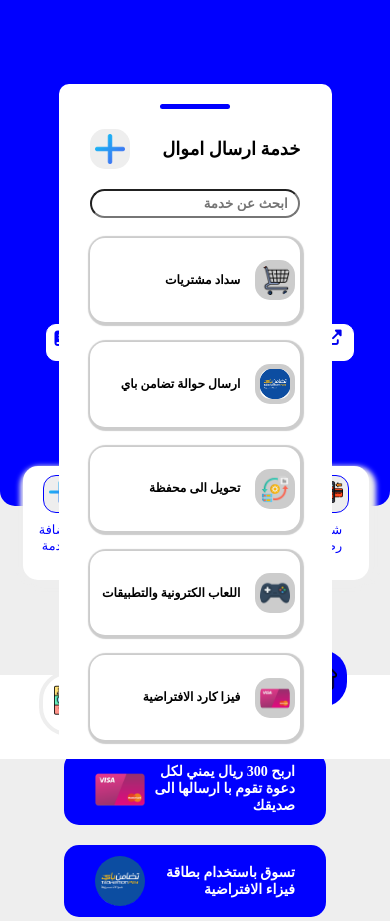
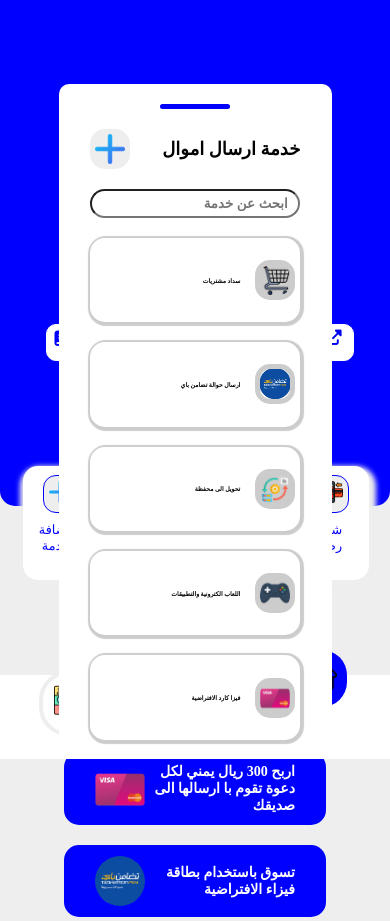
Before and after one commit to Mohammedhumidking/walitMohammedHumid, a PHP site: page /main.html in a window 390 px wide, after a click on "أرسال اموال". Shown: the part 85-1006 px from the top of the page. Run offline with PHP 8.4, Linux system fonts and the light colour scheme; some libraries are stand-ins or nearby versions; grey boxes are pictures that could not be loaded.

Commit message:
midai.css

```diff
--- a/midai.css
+++ b/midai.css
@@ -142,7 +142,7 @@
     }
 
     .serv-masseg {
-        font-size: 0.8em;
+        font-size: 0.4em;
         padding: 5px;
     }
 
```
